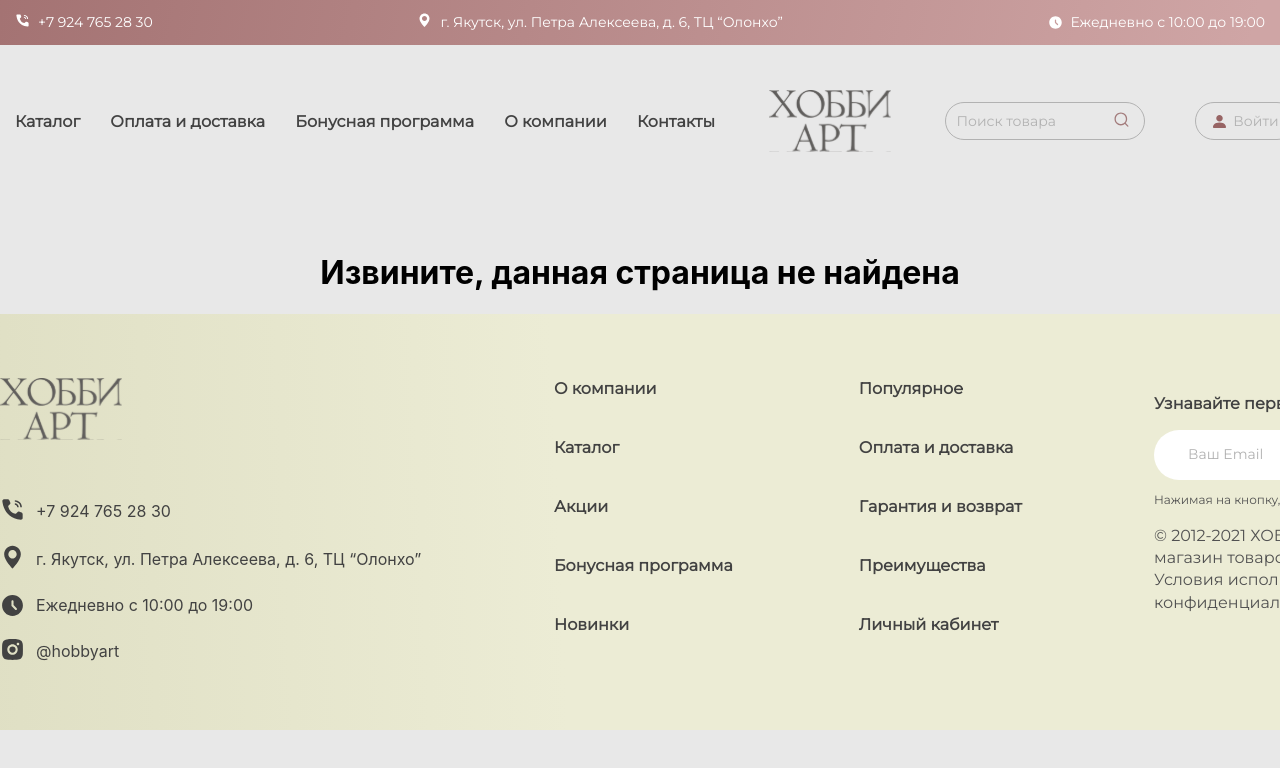
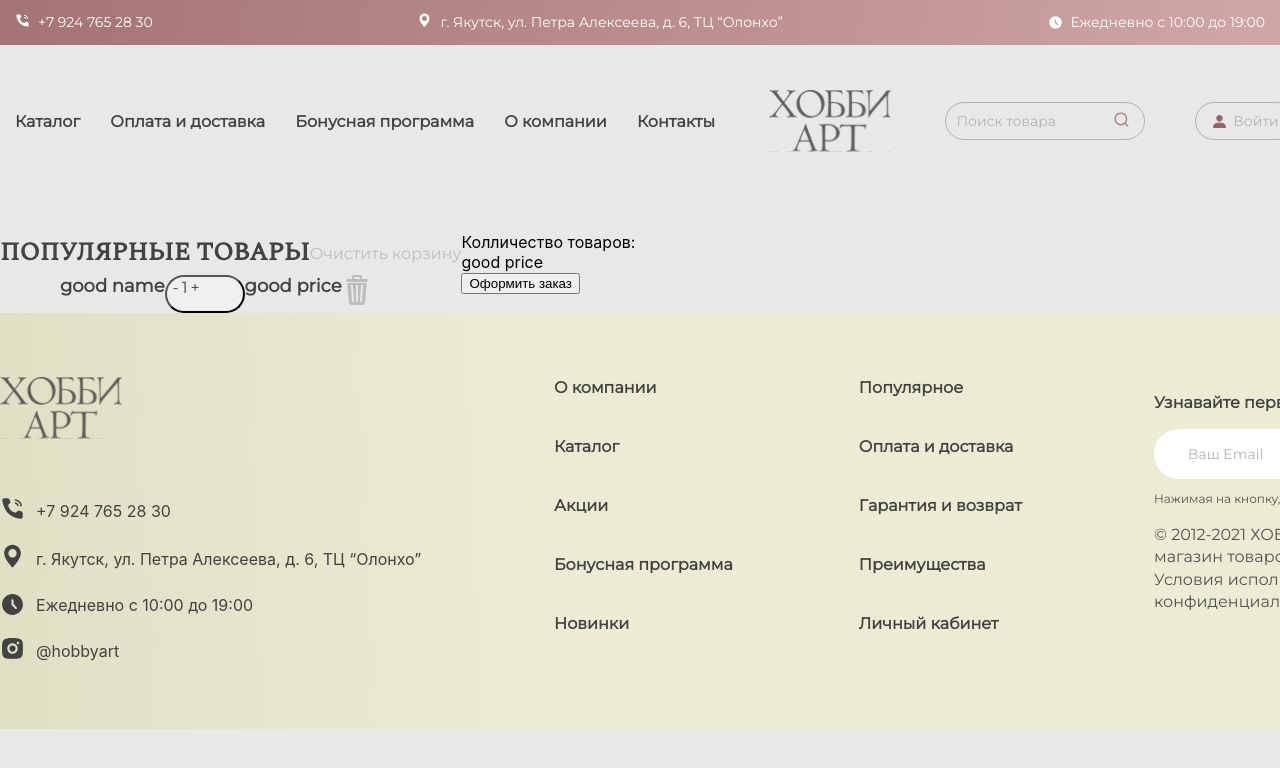
Before and after one commit to ShadowFox35/hobbyArt, a React (Create React App) app in the folder hobbyart/: page /basket in a window 1280 px wide. Shown: the top 768 px of the page. Built offline with nearby package versions, Linux system fonts and the light colour scheme.

Commit message:
feat: basket basic structure

```diff
--- a/hobbyart/src/App.tsx
+++ b/hobbyart/src/App.tsx
@@ -9,6 +9,7 @@ import Header from './pages/Header/Header';
 import Main from './pages/Main/Main/Main';
 import Catalog from './pages/Catalog/Catalog';
 import Error from './pages/Error/Error';
+import Basket from './pages/Basket/Basket';
 
 function App() {
   return (
@@ -19,6 +20,7 @@ function App() {
         <Route path="/" element={<Main />} />
         <Route path="/about" element={<About />} />
         <Route path="/catalog" element={<Catalog />} />
+        <Route path="/basket" element={<Basket />} />
         <Route path="*" element={<Error />} />
       </Routes>
 
--- /dev/null
+++ b/hobbyart/src/pages/Basket/Basket.scss
@@ -0,0 +1,121 @@
+.basket-link {
+  text-decoration: none;
+}
+
+.basket-btn {
+  display: flex;
+  align-items: center;
+  justify-content: center;
+  width: 114px;
+  height: 38px;
+  background: none;
+  border: 1px solid #b2b2b2;
+  border-radius: 46px;
+  color: #b2b2b2;
+  font-family: 'Montserrat', sans-serif;
+  font-style: normal;
+  font-weight: 400;
+  font-size: 14px;
+  line-height: 17px;
+  &:hover {
+    border: 1px solid #976464;
+    color: #976464;
+    cursor: pointer;
+  }
+
+  .wrapper {
+    width: 100%;
+    display: flex;
+    align-items: center;
+    justify-content: center;
+    .icon {
+      width: 15px;
+      height: 15px;
+      margin-right: 6px;
+    }
+  }
+}
+
+.wrapper {
+  display: flex;
+
+  .basket {
+    &_title {
+      display: flex;
+      align-items: center;
+      justify-content: space-between;
+      &_text {
+        font-family: 'Spectral SC', serif;
+        font-style: normal;
+        font-weight: 600;
+        font-size: 25px;
+        line-height: 43px;
+        display: flex;
+        align-items: center;
+        text-transform: uppercase;
+        color: #424242;
+      }
+      .clear {
+        font-family: 'Montserrat';
+        font-style: normal;
+        font-weight: 400;
+        font-size: 16px;
+        line-height: 17px;
+        color: #bdbdbd;
+        &:hover {
+          text-decoration: underline;
+          cursor: pointer;
+        }
+      }
+    }
+
+    &_list {
+      &_item {
+        display: flex;
+
+        .item-img {
+          width: 60px;
+        }
+
+        .item-title {
+          font-family: 'Montserrat';
+          font-style: normal;
+          font-weight: 600;
+          font-size: 18px;
+          line-height: 22px;
+          color: #424242;
+        }
+
+        .item-edit {
+          display: flex;
+          width: 80px;
+          height: 38px;
+          gap: 2px;
+          border-radius: 20px;
+          font-family: 'Montserrat';
+          color: #424242;
+          font-size: 16px;
+          letter-spacing: 1px;
+        }
+
+        .item-priсe {
+          font-family: 'Montserrat';
+          font-style: normal;
+          font-weight: 600;
+          font-size: 18px;
+          line-height: 22px;
+          color: #424242;
+        }
+
+        .item-delete {
+          width: 30px;
+          height: 30px;
+          background-image: url('../../assets/remove_icon.svg');
+          background-repeat: no-repeat;
+          filter: invert(99%) sepia(0%) saturate(4413%) hue-rotate(162deg) brightness(117%)
+            contrast(48%);
+        }
+      }
+    }
+  }
+}
--- /dev/null
+++ b/hobbyart/src/pages/Basket/Basket.tsx
@@ -0,0 +1,41 @@
+import React from 'react';
+import './Basket.scss';
+
+const Basket: React.FC = () => {
+  document.title = 'Корзина';
+  return (
+    <div className="wrapper">
+      <div className="basket">
+        <div className="basket_title">
+          <div className="basket_title_text">Популярные товары</div>
+          <div className="clear">Очистить корзину</div>
+        </div>
+        <div className="basket_list">
+          <div className="basket_list_item">
+            <div className="item-img">
+              {/* <img src="../../assets/basket_icon.svg" alt="good img" /> потом добавить картинку */}
+            </div>
+            <div className="item-title">good name</div>
+            <button className="item-edit">
+              <div className="item-edit_btn">-</div>
+              <div className="item-edit_amount">1</div>
+              <div className="item-edit_btn">+</div>
+            </button>
+            <div className="item-priсe">good priсe</div>
+            <div className="item-delete"></div>
+          </div>
+        </div>
+      </div>
+
+      <div className="order">
+        <div className="order_details">
+          <div className="title">Колличество товаров:</div>
+          <div className="priсe">good priсe</div>
+        </div>
+        <button className="order_btn">Оформить заказ</button>
+      </div>
+    </div>
+  );
+};
+
+export default Basket;
--- /dev/null
+++ b/hobbyart/src/pages/Basket/BasketBtn.tsx
@@ -0,0 +1,21 @@
+import React from 'react';
+import { Link } from 'react-router-dom';
+
+import './Basket.scss';
+
+import basket_icon from '../../assets/basket_icon.svg';
+
+const BasketBtn: React.FC = () => {
+  return (
+    <Link to="/basket" className="basket-link">
+      <button className="basket-btn">
+        <div className="wrapper">
+          <img src={basket_icon} alt="basket icon" className="icon" />
+          <div className="basket-btn_title">Корзина</div>
+        </div>
+      </button>
+    </Link>
+  );
+};
+
+export default BasketBtn;
--- a/hobbyart/src/pages/Catalog/Catalog.scss
+++ b/hobbyart/src/pages/Catalog/Catalog.scss
@@ -54,7 +54,6 @@
 
   .title {
     margin-top: 40px;
-
     font-family: 'Spectral SC', serif;
     font-style: normal;
     font-weight: 600;
--- a/hobbyart/src/pages/Header/Basket.tsx
+++ /dev/null
@@ -1,21 +0,0 @@
-import React from 'react';
-import './Header.scss';
-
-import basket_icon from '../../assets/basket_icon.svg';
-
-const Basket: React.FC = () => {
-  return (
-    <button className="basket-btn">
-      <div className="wrapper">
-        <img
-          src={basket_icon}
-          alt="basket icon"
-          className="icon"
-        />
-        <div>Корзина</div>
-      </div>
-    </button>
-  );
-};
-
-export default Basket;
--- a/hobbyart/src/pages/Header/Header.scss
+++ b/hobbyart/src/pages/Header/Header.scss
@@ -246,38 +246,6 @@
       }
     }
 
-    .basket-btn {
-      display: flex;
-      align-items: center;
-      justify-content: center;
-      width: 114px;
-      height: 38px;
-      background: none;
-      border: 1px solid #b2b2b2;
-      border-radius: 46px;
-      color: #b2b2b2;
-      font-family: 'Montserrat', sans-serif;
-      font-style: normal;
-      font-weight: 400;
-      font-size: 14px;
-      line-height: 17px;
-      &:hover {
-        border: 1px solid #976464;
-        color: #976464;
-        cursor: pointer;
-      }
 
-      .wrapper {
-        width: 100%;
-        display: flex;
-        align-items: center;
-        justify-content: center;
-        .icon {
-          width: 15px;
-          height: 15px;
-          margin-right: 6px;
-        }
-      }
-    }
   }
 }
--- a/hobbyart/src/pages/Header/Header.tsx
+++ b/hobbyart/src/pages/Header/Header.tsx
@@ -4,7 +4,7 @@ import { Link } from 'react-router-dom';
 import Search from './Search';
 import Log from './Log';
 import Favorites from './Favorites';
-import Basket from './Basket';
+import BasketBtn from '../Basket/BasketBtn';
 
 import './Header.scss';
 
@@ -72,7 +72,7 @@ const Header: React.FC = () => {
           <Search />
           <Log />
           <Favorites />
-          <Basket />
+          <BasketBtn />
         </div>
       </div>
 
--- a/hobbyart/src/pages/Main/Main/GoodsSlider/GoodsSlider.tsx
+++ b/hobbyart/src/pages/Main/Main/GoodsSlider/GoodsSlider.tsx
@@ -30,7 +30,7 @@ const GoodsSlider: React.FC<GoodsSliderProps> = ({ goodsArray, sledeNum, setSled
       <div className="pagination-prev" onClick={() => prevSlide('prev')}></div>
       <div className="goods-slider_wrapper">
         <div className="slides" style={{ left: -299 * (sledeNum - 1) + 'px' }}>
-          {goodsArray.map((elem: GoodsSliderElemType, index: number) => (
+          {goodsArray.map((elem: GoodsSliderElemType) => (
             <div className="slides_item">
               <img src={elem.url} alt="hobby art macrametr" className="slides_item_img" />
               <div className="  slides_item_title">{elem.title}</div>
```
Also changed, not shown: hobbyart/src/assets/remove_icon.svg (added).
